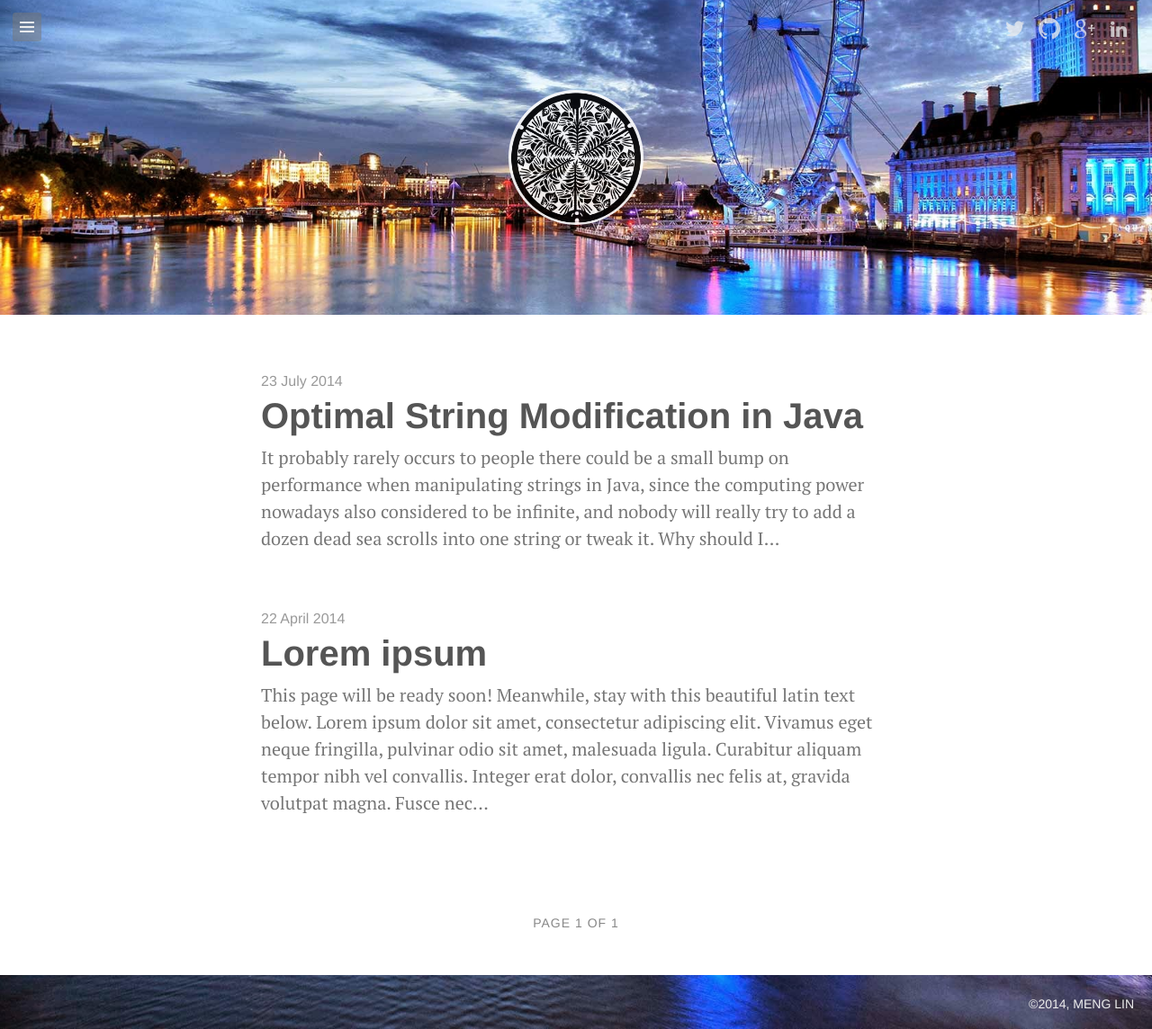
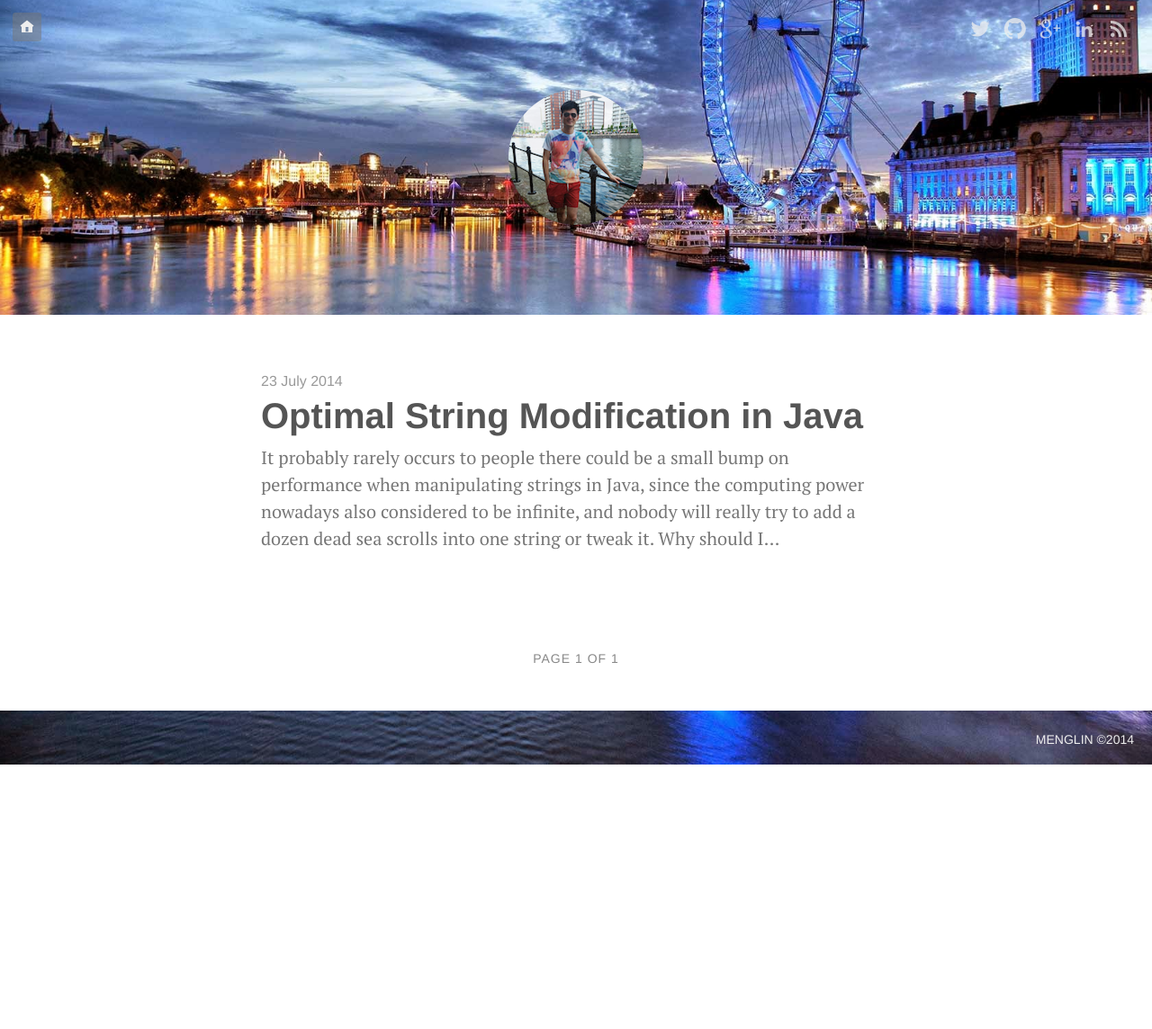
Before and after one commit to mlin6436/mlin6436.github.io, a Jekyll site: the page built from index.html, in a window 1280 px wide. Shown: the whole page at 90% size. Built offline with Jekyll 4.4.1, drawn with Linux system fonts in a browser that asks for light colours; Markdown is read by kramdown in place of the engine named in the settings; the list of posts is cut into pages by our own code; after the commit the page ends 900 px from its top, so only the background shows below that.

Commit message:
Add the missing changes for last commit

```diff
--- a/_config.yml
+++ b/_config.yml
@@ -7,8 +7,8 @@
 paginate_path: 'page:num'
 
 # Setup
-title:		Meng Lin's Playground
-tagline:	'Blog'
+title:		Meng Lin
+tagline:	'Playground'
 description:	'Share ideas, experience and good jokes.'
 url:		http://mlin6436.github.io/
 
@@ -19,7 +19,7 @@
 paginate:	5
 
 # Custom vars
-icon:		/assets/images/icon.jpg
+icon:		/assets/images/icon.png
 cover:		/assets/images/cover.jpg
 
 social:
@@ -39,11 +39,18 @@
     url:	http://uk.linkedin.com/in/mlin6436
     desc:	Find me on LinkedIn
 
-#menu:
-#  - title:	Home
-#    url:	/
+  - icon: feed
+    url: http://mlin6436.github.com/atom.xml
+    desc: Subscribe to my feed
+
+menu:
+  - title:	Home
+    url:	/
+  - title:	About
+    url:	/about.html
 
 copyright:
-  author:	Meng Lin
-  url:		http://mlin6436.github.io/
+  author:	MengLin
+  url:		/
   type_title:	All rights reserved
+  type_url:	/LICENSE
--- a/_includes/top.html
+++ b/_includes/top.html
@@ -1,15 +1,15 @@
 <label class="menu" for="_1">
-	<span class="genericon genericon-menu"></span>
+	<a href="/" target="_self" title="Home"><span class="genericon genericon-home"></span></a>
 </label>
-<input id="_1" type="checkbox">
+<!-- <input id="_1" type="checkbox">
 <div class="menu-content">
 	<div class="menu" style="background-color: #777; z-index: -1;"></div>
 	{% for item in site.menu %}
 	<a href="{{ item.url }}">{{ item.title }}</a><br>
 	{% endfor %}
-</div>
+</div> -->
 <div class="social-links">
 	{% for social in site.social %}
-	<a href="{{ social.url }}" target="_blank" title="{{ social.desc }}"><span class="genericon genericon-{{ social.icon }}"></span></a>
+	<a href="{{ social.url }}" target="_self" title="{{ social.desc }}"><span class="genericon genericon-{{ social.icon }}"></span></a>
 	{% endfor %}
 </div>
--- a/_posts/2014-04-22-in-the-beginning.md
+++ /dev/null
@@ -1,26 +0,0 @@
----
-layout: post
-title: "Lorem ipsum"
-quote: "Lorem ipsum dolor sit amet, consectetur adipiscing elit."
-image: false
-video: false
-comments: true
----
-
-<div class="message">
-  This page will be ready soon! Meanwhile, stay with this beautiful latin text below.
-</div>
-
-Lorem ipsum dolor sit amet, consectetur adipiscing elit. Vivamus eget neque fringilla, pulvinar odio sit amet, malesuada ligula. Curabitur aliquam tempor nibh vel convallis. Integer erat dolor, convallis nec felis at, gravida volutpat magna. Fusce nec nunc id risus tempus luctus. Integer vehicula ipsum fermentum est lobortis condimentum. Nulla at placerat ipsum, quis mollis dui. Cum sociis natoque penatibus et magnis dis parturient montes, nascetur ridiculus mus. Vestibulum a sagittis velit. Etiam non diam quis massa fermentum tristique. Cras porta, magna a malesuada facilisis, magna diam mattis odio, ac placerat erat erat a orci. Proin id metus nulla. In at nisi eu nisi elementum tincidunt eu at ipsum. Praesent condimentum varius quam, a rutrum sem ultricies eu. Quisque nisl sem, lobortis et laoreet mattis, faucibus at quam. Suspendisse potenti. Nunc eget purus eget metus convallis auctor eu in libero.
-
-Aliquam vulputate augue magna, sit amet volutpat odio adipiscing non. Nulla congue orci tortor, a facilisis felis faucibus sit amet. Sed aliquam nibh id ornare sagittis. Cras faucibus, est aliquam sollicitudin consectetur, elit urna eleifend nunc, consectetur malesuada odio nulla a justo. Aliquam id elit nisl. Fusce quis mauris massa. Etiam quis adipiscing ligula. Suspendisse nec mi posuere, gravida mi in, volutpat libero. Etiam tempus facilisis erat. Nulla eget porta turpis, id porttitor tellus. Aenean posuere sollicitudin condimentum. Vestibulum gravida dolor nec nisl pellentesque consequat. Nam et commodo arcu.
-
-Sed ultrices viverra condimentum. Interdum et malesuada fames ac ante ipsum primis in faucibus. Sed nec sodales mi, vel posuere sem. Nullam ultrices tellus enim, a iaculis urna facilisis ac. Donec euismod egestas nisi, sit amet viverra felis volutpat malesuada. Nunc tincidunt arcu nunc, ac commodo mauris tristique quis. Curabitur et risus fringilla, semper odio at, tristique enim. Suspendisse varius, augue et commodo feugiat, magna tellus vestibulum turpis, et aliquet odio erat eget arcu. Nam tincidunt porttitor tincidunt. Nullam metus sapien, pretium at nisi quis, malesuada cursus tortor. Sed interdum turpis ante, ac feugiat odio ultrices at. Cras ornare quam ipsum, at sagittis libero interdum at. Donec consequat dignissim risus, sed mollis urna rutrum vel. Morbi dapibus feugiat tellus dictum blandit.
-
-Nulla id erat a neque mattis dignissim sit amet eget nunc. Nulla facilisi. Praesent vitae venenatis nisi. Donec varius a mi vitae tristique. Vivamus vitae sapien ac justo malesuada adipiscing. Praesent neque risus, laoreet quis vehicula sit amet, ullamcorper id arcu. Maecenas eleifend quam in purus auctor molestie. In hac habitasse platea dictumst. Praesent non felis aliquam, vestibulum tortor eget, lobortis eros. Ut accumsan nisl sapien, eget pretium magna porttitor et. Nam hendrerit dui velit, ac pharetra ante tristique ac. Suspendisse vitae arcu justo.
-
-Ut sit amet mollis velit. Vivamus eget diam id diam convallis molestie et sagittis diam. Vestibulum pharetra tristique est vel adipiscing. In a est dignissim, auctor magna at, cursus leo. Maecenas varius augue non lacinia eleifend. Fusce tempor elementum rutrum. Donec dolor tortor, condimentum sed vehicula vitae, vehicula at leo. Sed malesuada pulvinar nibh, nec tristique orci semper sed. Aenean risus nisl, placerat vel euismod quis, posuere rhoncus dolor. In quis ante placerat, euismod risus ut, congue dui. Duis luctus semper nunc vel pulvinar. Donec consequat, lorem nec rutrum venenatis, nisi neque pulvinar libero, id venenatis massa magna quis nisl. Nam sit amet tincidunt nunc. Suspendisse sem eros, blandit quis luctus sit amet, feugiat eu tellus. Suspendisse ac consectetur risus. Etiam in hendrerit magna, id tempus eros.
-
-Morbi euismod suscipit suscipit. Phasellus a arcu ac turpis lacinia dictum. Mauris imperdiet commodo quam et condimentum. Aenean est ligula, hendrerit et varius quis, luctus et lorem. Aliquam vestibulum et magna nec aliquam. Suspendisse eu ultricies lectus. Duis vel lorem ut quam bibendum viverra. Curabitur scelerisque, mauris dignissim dignissim egestas, tortor eros pellentesque nunc, ac elementum justo libero sollicitudin erat. Suspendisse suscipit orci eu nibh elementum, non cursus turpis ullamcorper. Integer vehicula libero et tellus vulputate, eu aliquam diam placerat. Morbi pharetra, urna quis bibendum vulputate, nibh nisl dictum risus, et cursus tortor tortor id libero. Integer accumsan, enim sit amet blandit ultricies, diam elit condimentum justo, quis adipiscing dolor eros non neque. Vivamus commodo sem libero, sit amet tincidunt nisi accumsan vitae. Donec nec sem nunc. Phasellus sed placerat erat. Integer nisi lectus, cursus a est id, gravida aliquam purus.
-
-Good bye, and thank's for all the fish!
--- a/assets/css/default.css
+++ b/assets/css/default.css
@@ -325,16 +325,20 @@
 	opacity: 1;
 }
 
+.home {
+
+}
+
 .menu {
 	display: block;
 	cursor: pointer;
 	background-color: rgba(119, 119, 119, 0.5);
-	width: 24px;
-	height: 24px;
+	width: 28px;
+	height: 28px;
 	top: 14px;
 	left: 14px;
-	padding-top: 8px;
-	padding-left: 8px;
+	padding-top: 4px;
+	padding-left: 4px;
 	border-radius: 3px;
 	z-index: 2;
 	transition-duration: .5s;
@@ -372,9 +376,9 @@
 
 .menu span {
 	color: #eee;
-	font-size: 16px;
-	height: 20px;
-	width: 20px;
+	font-size: 24px;
+	height: 24px;
+	width: 24px;
 	opacity: 1;
 }
 
--- a/index.html
+++ b/index.html
@@ -35,5 +35,5 @@
 	{% endif %}
 </nav>
 <footer class="clean" style="background-image: url({{ site.cover }}); background-position: bottom; height: 60px;">
-	<p class="copyright">&copy;{{ site.time | date: "%Y" }}, <a href="{{ site.copyright.url }}" target="_blank">{{ site.copyright.author }}</a></p>
+	<p class="copyright"><a href="{{ site.copyright.url }}" target="_self">{{ site.copyright.author }}</a> &copy;{{ site.time | date: "%Y" }}</p>
 </footer>
```
Also changed, not shown: _posts/2014-07-23-optimal-string-modification-in-java.md (+2 -0 lines), assets/images/favicon.ico (deleted), assets/images/icon.jpg (deleted), media/2014-01-22-thinny-2/bianca.jpg (deleted), media/2014-02-26-hello-cosette/cosette.jpg (deleted), media/2014-02-26-hello-cosette/cover.jpg (deleted).
